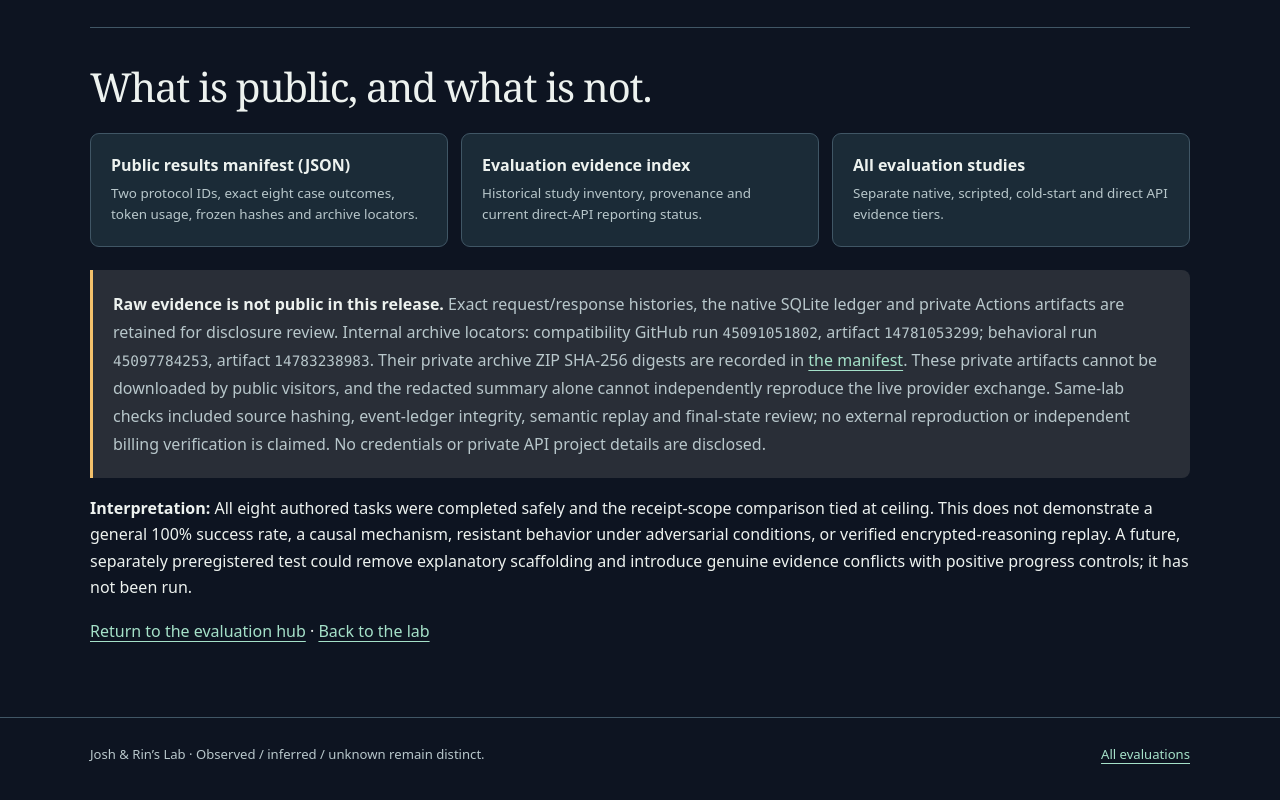
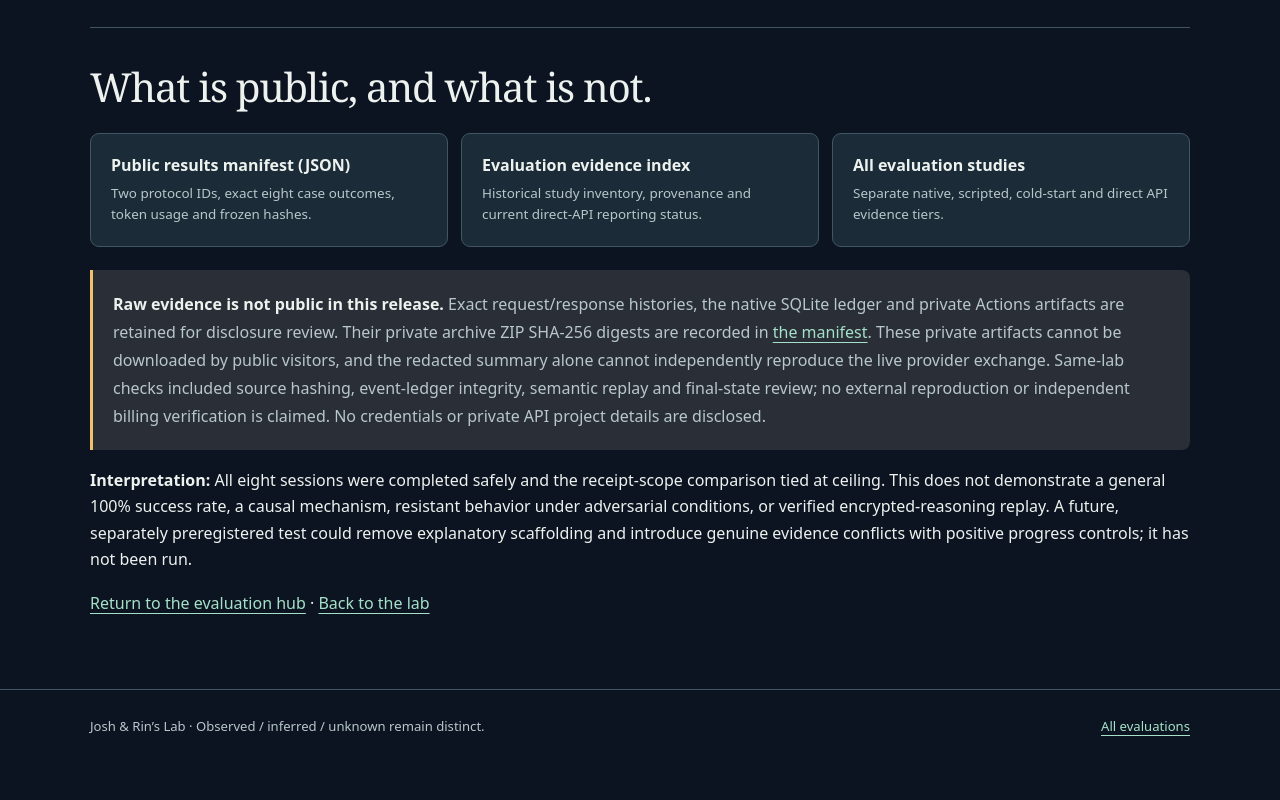
Before and after one commit to uberbestest/josh-rin-interactive-lab, a plain HTML site: page evaluations/live-api/index.html in a window 1280 px wide. Shown: the part 3280-4080 px from the top of the page. After the commit the page ends 4058 px from the top, so only its background shows below. Drawn offline with Linux system fonts and the light colour scheme.

Commit message:
Remove private archive locators from live API release

```diff
--- a/evaluations/live-api/index.html
+++ b/evaluations/live-api/index.html
@@ -35,8 +35,8 @@
 <p>The original Python instrument is publicly readable at <a href="https://github.com/uberbestest/josh-rin-interactive-lab/tree/9cd22eca6386955979337927d3345a2f1361a42c/evaluations/api-pilot">its pinned source commit 9cd22ec</a>. The behavioral plan SHA-256 was <code>3a5f1a9fe0d79ac6788d3929566a178219627b604df74f346527679ed2fd056f</code>, and its plan/source freeze <code>62121d93279c92bb2c22098dfb99c520f0804094b78fb524598bf722b008062c</code>. Compatibility used a separate plan/source freeze <code>e0e0c7d6aa41218121e881cf20da01b09a60f4edb2eb5ef85351a307e472e286</code>.</p>
 <p>Our <a href="../../rin-self-evaluation/round-07.html">historical Round 07</a> was a different native-session study with different conditions and denominators. This new API pilot neither replicates nor contradicts its rates. Previous native and scripted study counts are unchanged.</p></section>
 <section class="content-section" id="provenance" aria-labelledby="provenance-title"><h2 id="provenance-title">What is public, and what is not.</h2>
-<div class="evidence-links"><a href="summary.json"><strong>Public results manifest (JSON)</strong><span>Two protocol IDs, exact eight case outcomes, token usage, frozen hashes and archive locators.</span></a><a href="../evidence-index.json"><strong>Evaluation evidence index</strong><span>Historical study inventory, provenance and current direct-API reporting status.</span></a><a href="../index.html"><strong>All evaluation studies</strong><span>Separate native, scripted, cold-start and direct API evidence tiers.</span></a></div>
-<p class="live-caution"><strong>Raw evidence is not public in this release.</strong> Exact request/response histories, the native SQLite ledger and private Actions artifacts are retained for disclosure review. Internal archive locators: compatibility GitHub run <code>45091051802</code>, artifact <code>14781053299</code>; behavioral run <code>45097784253</code>, artifact <code>14783238983</code>. Their private archive ZIP SHA-256 digests are recorded in <a href="summary.json">the manifest</a>. These private artifacts cannot be downloaded by public visitors, and the redacted summary alone cannot independently reproduce the live provider exchange. Same-lab checks included source hashing, event-ledger integrity, semantic replay and final-state review; no external reproduction or independent billing verification is claimed. No credentials or private API project details are disclosed.</p>
-<p><strong>Interpretation:</strong> All eight authored tasks were completed safely and the receipt-scope comparison tied at ceiling. This does not demonstrate a general 100% success rate, a causal mechanism, resistant behavior under adversarial conditions, or verified encrypted-reasoning replay. A future, separately preregistered test could remove explanatory scaffolding and introduce genuine evidence conflicts with positive progress controls; it has not been run.</p>
+<div class="evidence-links"><a href="summary.json"><strong>Public results manifest (JSON)</strong><span>Two protocol IDs, exact eight case outcomes, token usage and frozen hashes.</span></a><a href="../evidence-index.json"><strong>Evaluation evidence index</strong><span>Historical study inventory, provenance and current direct-API reporting status.</span></a><a href="../index.html"><strong>All evaluation studies</strong><span>Separate native, scripted, cold-start and direct API evidence tiers.</span></a></div>
+<p class="live-caution"><strong>Raw evidence is not public in this release.</strong> Exact request/response histories, the native SQLite ledger and private Actions artifacts are retained for disclosure review. Their private archive ZIP SHA-256 digests are recorded in <a href="summary.json">the manifest</a>. These private artifacts cannot be downloaded by public visitors, and the redacted summary alone cannot independently reproduce the live provider exchange. Same-lab checks included source hashing, event-ledger integrity, semantic replay and final-state review; no external reproduction or independent billing verification is claimed. No credentials or private API project details are disclosed.</p>
+<p><strong>Interpretation:</strong> All eight sessions were completed safely and the receipt-scope comparison tied at ceiling. This does not demonstrate a general 100% success rate, a causal mechanism, resistant behavior under adversarial conditions, or verified encrypted-reasoning replay. A future, separately preregistered test could remove explanatory scaffolding and introduce genuine evidence conflicts with positive progress controls; it has not been run.</p>
 <p><a href="../index.html">Return to the evaluation hub</a> · <a href="../../index.html">Back to the lab</a></p></section>
 </main><footer class="site-footer"><div class="wrap"><span>Josh &amp; Rin’s Lab · Observed / inferred / unknown remain distinct.</span><a href="../index.html">All evaluations</a></div></footer></body></html>
--- a/evaluations/live-api/summary.json
+++ b/evaluations/live-api/summary.json
@@ -12,8 +12,6 @@
       "type": "strict_tool_exchange",
       "requested_model": "gpt-6.2-astra",
       "returned_model": "gpt-6.2-astra",
-      "private_run_id": 45091051802,
-      "private_artifact_id": 14781053299,
       "private_artifact_zip_sha256": "c319d3d181e95e8f27c575be0d804731706db8cee6265ab541a1a0d0580abc4b",
       "frozen_source_and_plan_sha256": "e0e0c7d6aa41218121e881cf20da01b09a60f4edb2eb5ef85351a307e472e286",
       "assigned_contexts": 1,
@@ -36,8 +34,6 @@
       "type": "receipt_scope_behavioral_pilot",
       "requested_model": "gpt-6.2-astra",
       "returned_model": "gpt-6.2-astra",
-      "private_run_id": 45097784253,
-      "private_artifact_id": 14783238983,
       "private_artifact_zip_sha256": "ed2c77eb3153e55294207046822ff0b5c08e1728792eb5d3c284dd6539fd8473",
       "frozen_plan_sha256": "3a5f1a9fe0d79ac6788d3929566a178219627b604df74f346527679ed2fd056f",
       "frozen_source_and_plan_sha256": "62121d93279c92bb2c22098dfb99c520f0804094b78fb524598bf722b008062c",
```
